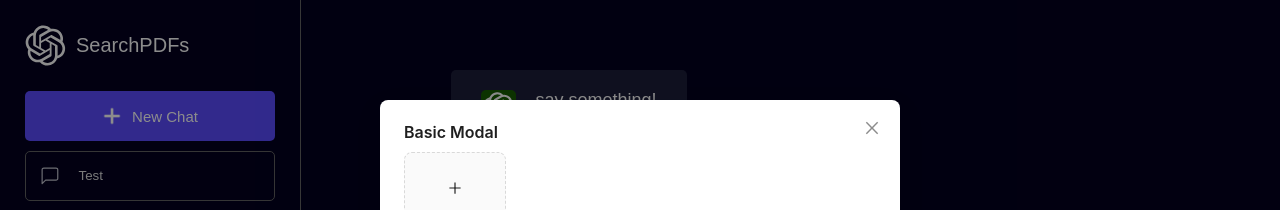
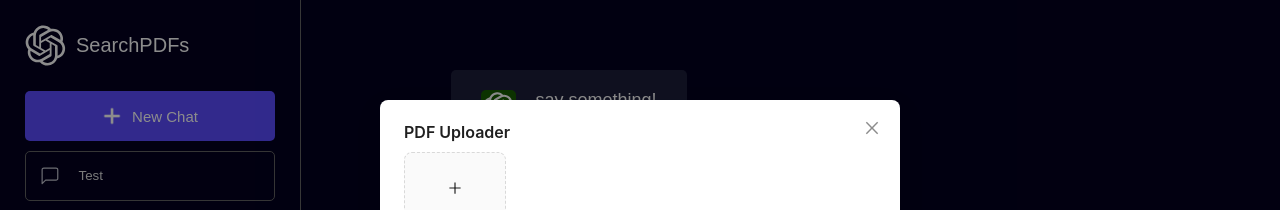
Before and after one commit to Oldentomato/LocalLLM_ChatbotReact, a React (Create React App) app in the folder client/: page /chat in a window 1280 px wide. Both pictures are taken after a click on the button "Upload PDF". Shown: the top 210 px of the page. Built offline with nearby package versions, Linux system fonts and the light colour scheme.

Commit message:
pdf업로드 기능 구현

```diff
--- a/client/src/components/views/chat/chat_view.js
+++ b/client/src/components/views/chat/chat_view.js
@@ -34,6 +34,7 @@ function Chat_View(){
     const [isModalOpen, setIsModalOpen] = useState(false);
     const [input, setInput] = useState("");
     const [answer, setAnswer] = useState("");
+    const [filelist, setFilelist] = useState([])
     const [isLoading, setIsLoading] = useState(false);
     const [messages, setMessages] = useState([{
         text: "say something!",
@@ -45,9 +46,22 @@ function Chat_View(){
         setIsModalOpen(true);
       };
 
-    const handleOk = () => {
-        setIsModalOpen(false);
-      };
+    const handleOk = async() => {
+      setUploadLoading(true);
+      const url = new URL("/model/pdfembedding", "http://localhost:8000");
+      const formData = new FormData();
+      filelist.forEach(file => formData.append('pdfs', file))
+      let response = null
+
+      response = await fetch(url,{
+        method: 'POST',
+        body: formData
+      });
+      setUploadLoading(false);
+      setFilelist([])
+      setIsModalOpen(false);
+
+    };
 
     const handleCancel = () => {
         setIsModalOpen(false);
@@ -121,19 +135,21 @@ function Chat_View(){
         if (!isLt2M) {
           message.error('Pdf must smaller than 10MB!');
         }
+
+        setFilelist(filelist.concat(file));
         return isJpgOrPng && isLt2M;
       };
 
-    const handleChange = (info) => {
+    const handleChange = async(info) => {
         if (info.file.status === 'uploading') {
             setUploadLoading(true);
-          return;
         }
         if (info.file.status === 'done') {
           // Get this url from response in real world.
         //   getBase64(info.file.originFileObj, (url) => {
         //     setUploadLoading(false);
         //   });
+        setUploadLoading(false);
         }
       };
 
@@ -145,15 +161,15 @@ function Chat_View(){
 
     return(
         <div className="ChatView">
-            <Modal title="Basic Modal" open={isModalOpen} onOk={handleOk} onCancel={handleCancel}>
+            <Modal title="PDF Uploader" open={isModalOpen} onOk={handleOk} onCancel={handleCancel}>
                 <Upload
                     name="avatar"
                     listType="picture-card"
                     className="file-uploader"
-                    showUploadList={false}
-                    action="https://run.mocky.io/v3/435e224c-44fb-4773-9faf-380c5e6a2188"
+                    showUploadList={true}
                     beforeUpload={beforeUpload}
                     onChange={handleChange}
+                    action = "http://localhost:8000/model/pdfembedding"
                 >
                     <div>
                         {uploadloading ? <LoadingOutlined /> : <PlusOutlined />}
```
Also changed, not shown: 1 other file (tests, documents, lock files or other folders).
